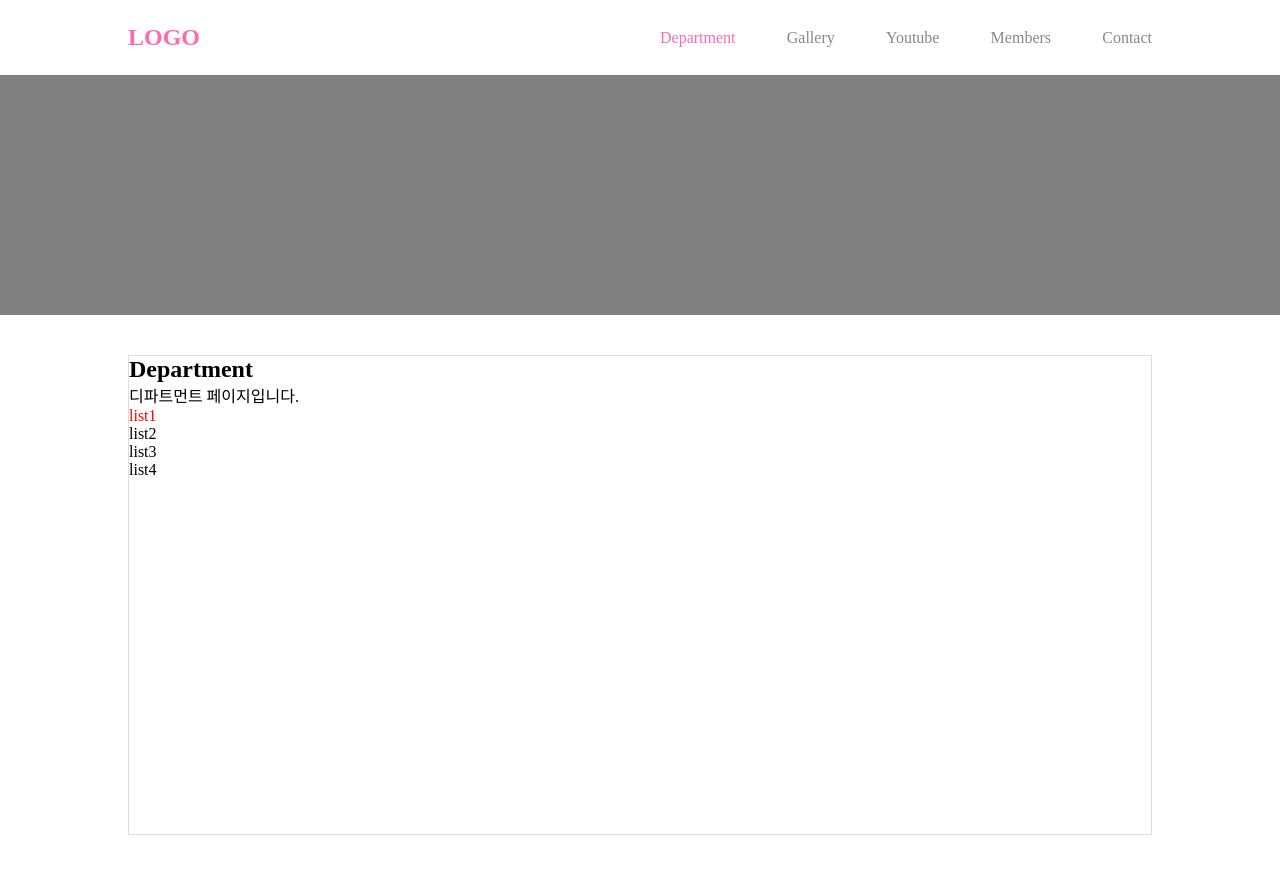
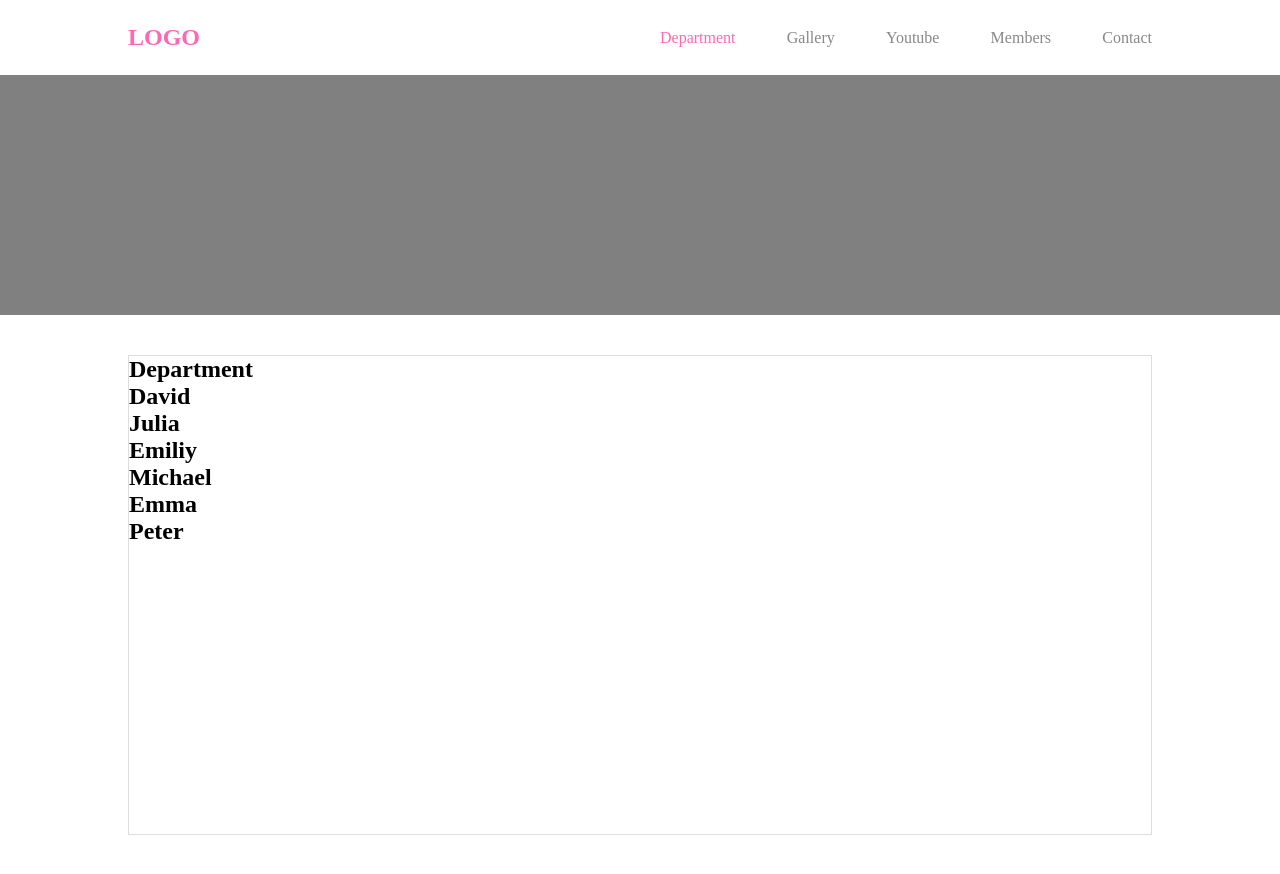
Before and after one commit to HeoJongWoon/React_October, a React (Create React App) app: page /#/department in a window 1280 px wide. Built offline with nearby package versions, Linux system fonts and the light colour scheme.

Commit message:
state에 담겨있는 배열값을 반복돌면서 멤버이름 출력

```diff
--- a/src/components/sub/department/Department.jsx
+++ b/src/components/sub/department/Department.jsx
@@ -1,26 +1,29 @@
 import Layout from '../../common/layout/Layout';
-import { useEffect } from 'react';
-
-import styles from './Department.module.scss';
+import { useEffect, useState } from 'react';
 
 export default function Department() {
+	console.log('re-render');
+	const [Department, setDepartment] = useState([]);
+
 	useEffect(() => {
-		// 해당 useEffect구문은 컴퍼넌트 마운트시 한번만 동작됨
+		//해당 useEffect구문은 컴포넌트 마운트시 한번만 동작됨
 		fetch('/DB/department.json')
 			.then((data) => data.json())
 			.then((json) => {
-				console.log(json);
+				console.log(json.members);
+				setDepartment(json.members);
 			});
 	}, []);
+
 	return (
 		<Layout title={'Department'}>
-			<p>디파트먼트 페이지입니다.</p>
-			<ul>
-				<li className={styles.abc}>list1</li>
-				<li>list2</li>
-				<li>list3</li>
-				<li>list4</li>
-			</ul>
+			{Department.map((member, idx) => {
+				return (
+					<article key={idx}>
+						<h2>{member.name}</h2>
+					</article>
+				);
+			})}
 		</Layout>
 	);
 }
```
